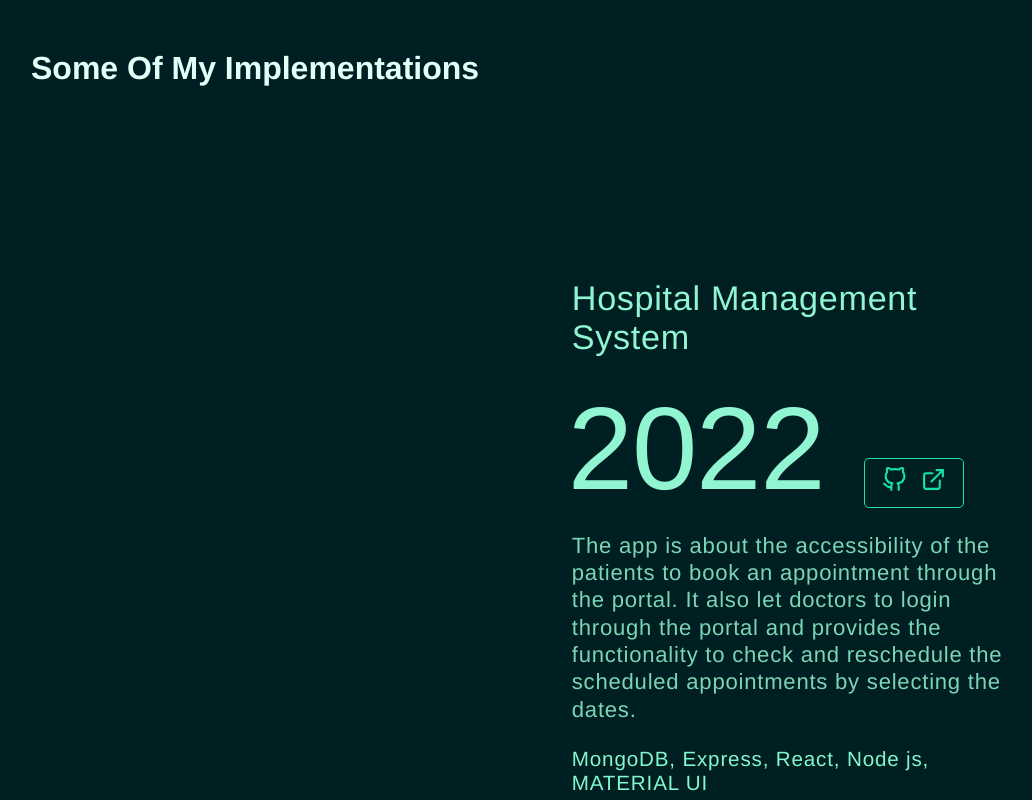
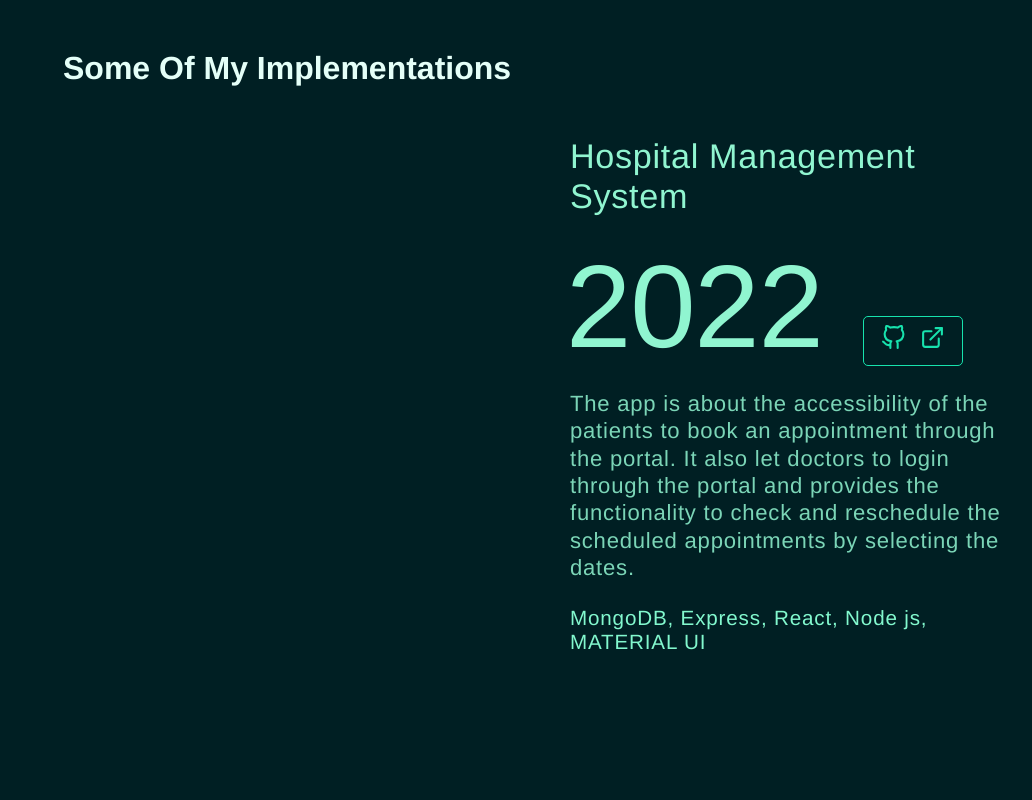
Before and after one commit to Persistent-A/apurva-portfolio, a React (Create React App) app: page / in a window 1280 px wide. Shown: the part 1520-2320 px from the top of the page, without its empty margins (97-1129 px from the left). Built offline with nearby package versions, Linux system fonts and the light colour scheme.

Commit message:
implementation of Image Opacity sync with ScrollPosition

```diff
--- a/src/components/Projects.js
+++ b/src/components/Projects.js
@@ -16,10 +16,10 @@ const Projects = () => {
         var image2 = document.querySelector('.image2')
         var image3 = document.querySelector('.image3')
         var image4 = document.querySelector('.image4')
-        image1.style.opacity = (window.scrollY - (1*window.outerHeight))/window.outerHeight
-        image2.style.opacity = (window.scrollY - (2*window.outerHeight))/window.outerHeight
-        image3.style.opacity = (window.scrollY - (3*window.outerHeight))/window.outerHeight
-        image4.style.opacity = (window.scrollY - (4*window.outerHeight))/window.outerHeight
+        image1.style.opacity = (window.scrollY - (0.5*window.outerHeight))/window.outerHeight
+        image2.style.opacity = (window.scrollY - (1.42*window.outerHeight))/window.outerHeight
+        image3.style.opacity = (window.scrollY - (2.45*window.outerHeight))/window.outerHeight
+        image4.style.opacity = (window.scrollY - (3.3*window.outerHeight))/window.outerHeight
     }
 
   return (
--- a/src/index.css
+++ b/src/index.css
@@ -9,6 +9,9 @@ body {
   -webkit-font-smoothing: antialiased;
   font-family: "A Pompadour W05 Regular","Helvetica Neue Light","Helvetica Neue","Helvetica","Arial",sans-serif;
   position: relative;
+
+  max-width: 1200px;
+  margin: 0 auto;
 }
 
 html {
@@ -302,7 +305,8 @@ a {
   justify-content: center;
   position: relative;
   width: 90%;
-  margin: 0 auto;
+  margin: auto;
+  margin-bottom: 100px;
 }
 
 .project-images {
@@ -333,7 +337,11 @@ a {
 .project-description > div {
   display: flex;
   flex-direction: column;
-  justify-content: center;
+  justify-content: flex-start;
+}
+
+.project-description div:nth-of-type(4) {
+  height: 450px;
 }
 
 .project-description div div:nth-of-type(1), .project-description div div:nth-of-type(2), .project-description div div:nth-of-type(4) {
```
